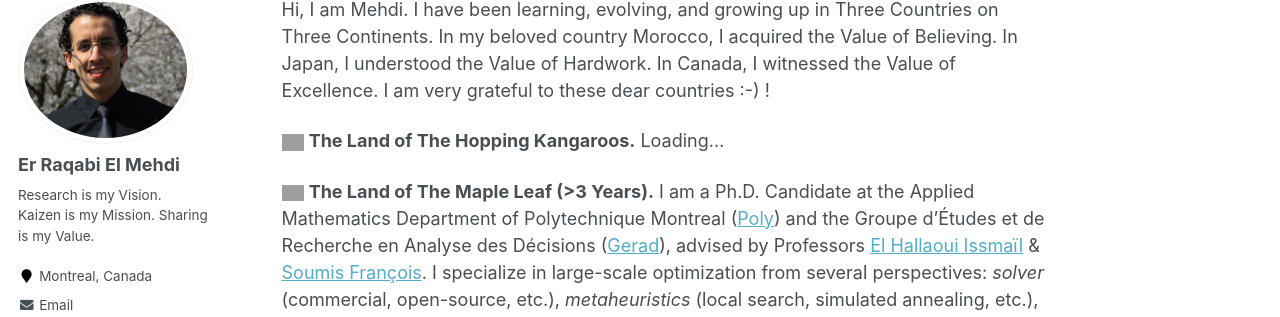
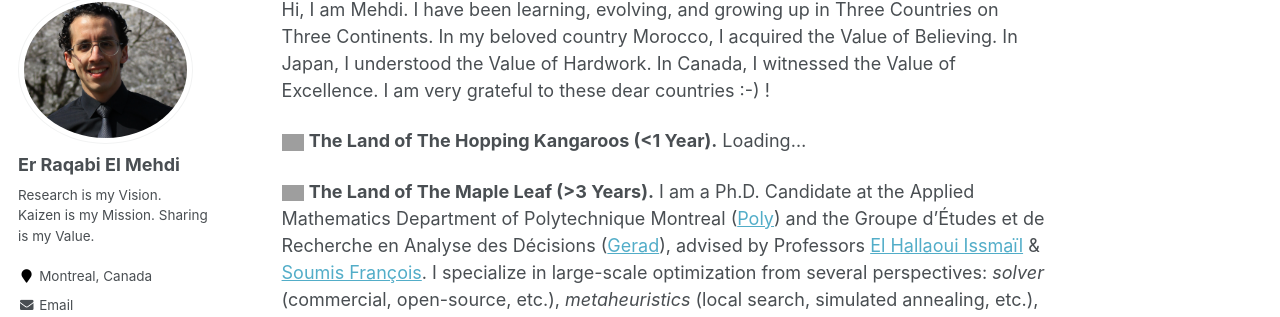
Before and after one commit to RqbMedi/rqbmedi.github.io, a Jekyll site: the page built from _pages/about.md, in a window 1280 px wide and 900 px high. Shown: the part 122-439 px from the top of the window. Built offline with Jekyll 4.4.1, drawn with Linux system fonts in a browser that asks for light colours; some web fonts are replaced; grey boxes are pictures that could not be loaded.

Commit message:
Update about.md

```diff
--- a/_pages/about.md
+++ b/_pages/about.md
@@ -16,7 +16,7 @@ Hi, I am Mehdi. I have been learning, evolving, and growing up in Three Countrie
 
 [comment]: <> (For Australia put <1 Year)
 
-<img alt="Australia" src="http://purecatamphetamine.github.io/country-flag-icons/3x2/AU.svg" width="22" height="22"/> **The Land of The Hopping Kangaroos.** Loading...
+<img alt="Australia" src="http://purecatamphetamine.github.io/country-flag-icons/3x2/AU.svg" width="22" height="22"/> **The Land of The Hopping Kangaroos (<1 Year).** Loading...
 
 <img alt="Canada" src="http://purecatamphetamine.github.io/country-flag-icons/3x2/CA.svg" width="22" height="22"/> **The Land of The Maple Leaf (>3 Years).** I am a Ph.D. Candidate at the Applied Mathematics Department of Polytechnique Montreal ([Poly](https://www.polymtl.ca/)) and the Groupe d'Études et de Recherche en Analyse des Décisions ([Gerad](https://www.gerad.ca/en)), advised by Professors [El Hallaoui Issmaïl](https://www.polymtl.ca/expertises/el-hallaoui-issmail) & [Soumis François](https://www.polymtl.ca/expertises/soumis-francois). I specialize in large-scale optimization from several perspectives: *solver* (commercial, open-source, etc.), *metaheuristics* (local search, simulated annealing, etc.), *exact* (decompositions, branch-and-price, etc.), and *learning* (supervised, unsupervised, etc.). My Research is generously supported by the Fonds de Recherche du Québec - Nature et Technologie ([FRQNT](https://frq.gouv.qc.ca/en/)), the Institut de Valorisation des Données ([IVADO](https://ivado.ca/en/)), and the [OCP Group](https://www.ocpgroup.ma/).
 
```
